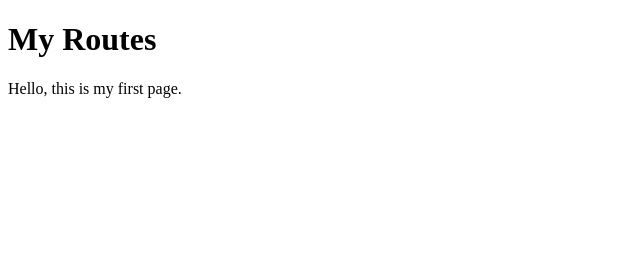
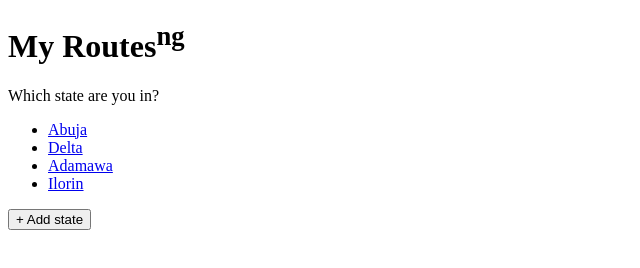
Before and after one commit to thehafsatbintyusuf/my-routes, a plain HTML site: page index.html in a window 1280 px wide. Shown: the whole page, without its empty margins (0-640 px from the left). Drawn offline with Linux system fonts and the light colour scheme.

Commit message:
Add state picker and places page

```diff
--- a/index.html
+++ b/index.html
@@ -7,8 +7,23 @@
   <link rel="stylesheet" href="style.css">
 </head>
 <body>
-  <h1>My Routes</h1>
-  <p>Hello, this is my first page.</p>
+
+  <header>
+    <h1>My Routes<sup>ng</sup></h1>
+    <p>Which state are you in?</p>
+  </header>
+
+  <main>
+    <ul id="states-list">
+      <li><a href="places.html">Abuja</a></li>
+      <li><a href="places.html">Delta</a></li>
+      <li><a href="places.html">Adamawa</a></li>
+      <li><a href="places.html">Ilorin</a></li>
+    </ul>
+
+    <button id="add-state-btn">+ Add state</button>
+  </main>
+
   <script src="script.js"></script>
 </body>
 </html>
```
Also changed, not shown: places.html (added, +34 -0 lines).
